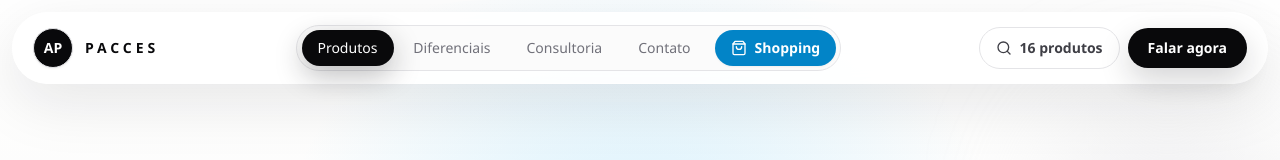
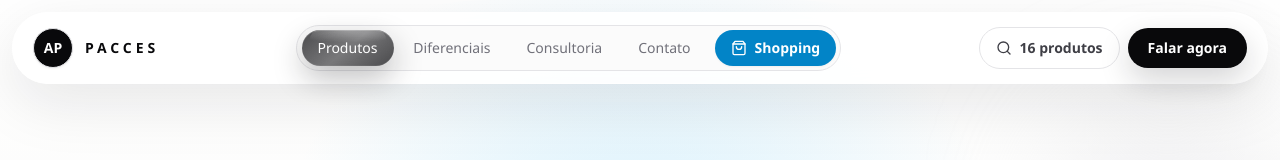
Before and after one commit to ExQues/Apple-Pacces, a React (Vite) app: page / in a window 1280 px wide. Shown: the top 160 px of the page. Built offline with nearby package versions, Linux system fonts and the light colour scheme.

Commit message:
style: pill com efeito liquid glass semi-transparente

```diff
--- a/src/components/SiteHeader.tsx
+++ b/src/components/SiteHeader.tsx
@@ -97,19 +97,35 @@ export function SiteHeader({ variant = 'home' }: SiteHeaderProps) {
           ref={listRef}
           className="relative hidden items-center gap-1 rounded-full border border-zinc-200 bg-zinc-50/80 p-1 md:flex"
         >
-          {/* Pill escuro estilo Apple liquid */}
+          {/* Pill escuro semi-transparente, estilo Apple Liquid Glass */}
           <span
             aria-hidden="true"
-            className="pointer-events-none absolute top-1 bottom-1 rounded-full bg-zinc-950 shadow-[0_10px_28px_rgba(24,24,27,0.28)]"
+            className="pointer-events-none absolute top-1 bottom-1 overflow-hidden rounded-full"
             style={{
               left: indicator.left,
               width: indicator.width,
               opacity: indicator.ready ? 1 : 0,
               transform: 'translateZ(0)',
               transition:
-                'left 620ms cubic-bezier(0.32, 0.72, 0, 1), width 620ms cubic-bezier(0.32, 0.72, 0, 1), opacity 260ms ease',
+                'left 780ms cubic-bezier(0.34, 1.15, 0.32, 1), width 780ms cubic-bezier(0.34, 1.15, 0.32, 1), opacity 300ms ease',
+              background:
+                'linear-gradient(140deg, rgba(24,24,27,0.78) 0%, rgba(39,39,42,0.62) 50%, rgba(24,24,27,0.78) 100%)',
+              backdropFilter: 'blur(14px) saturate(140%)',
+              WebkitBackdropFilter: 'blur(14px) saturate(140%)',
+              boxShadow:
+                '0 12px 30px rgba(24,24,27,0.28), inset 0 1px 0 rgba(255,255,255,0.22), inset 0 -1px 0 rgba(255,255,255,0.06)',
             }}
-          />
+          >
+            {/* brilho superior tipo vidro liquido */}
+            <span
+              aria-hidden="true"
+              className="absolute inset-x-2 top-0 h-1/2 rounded-full"
+              style={{
+                background:
+                  'radial-gradient(120% 100% at 50% 0%, rgba(255,255,255,0.35), rgba(255,255,255,0) 70%)',
+              }}
+            />
+          </span>
           {links.map((link) => {
             const isActive = active === link.id
             return (
```
